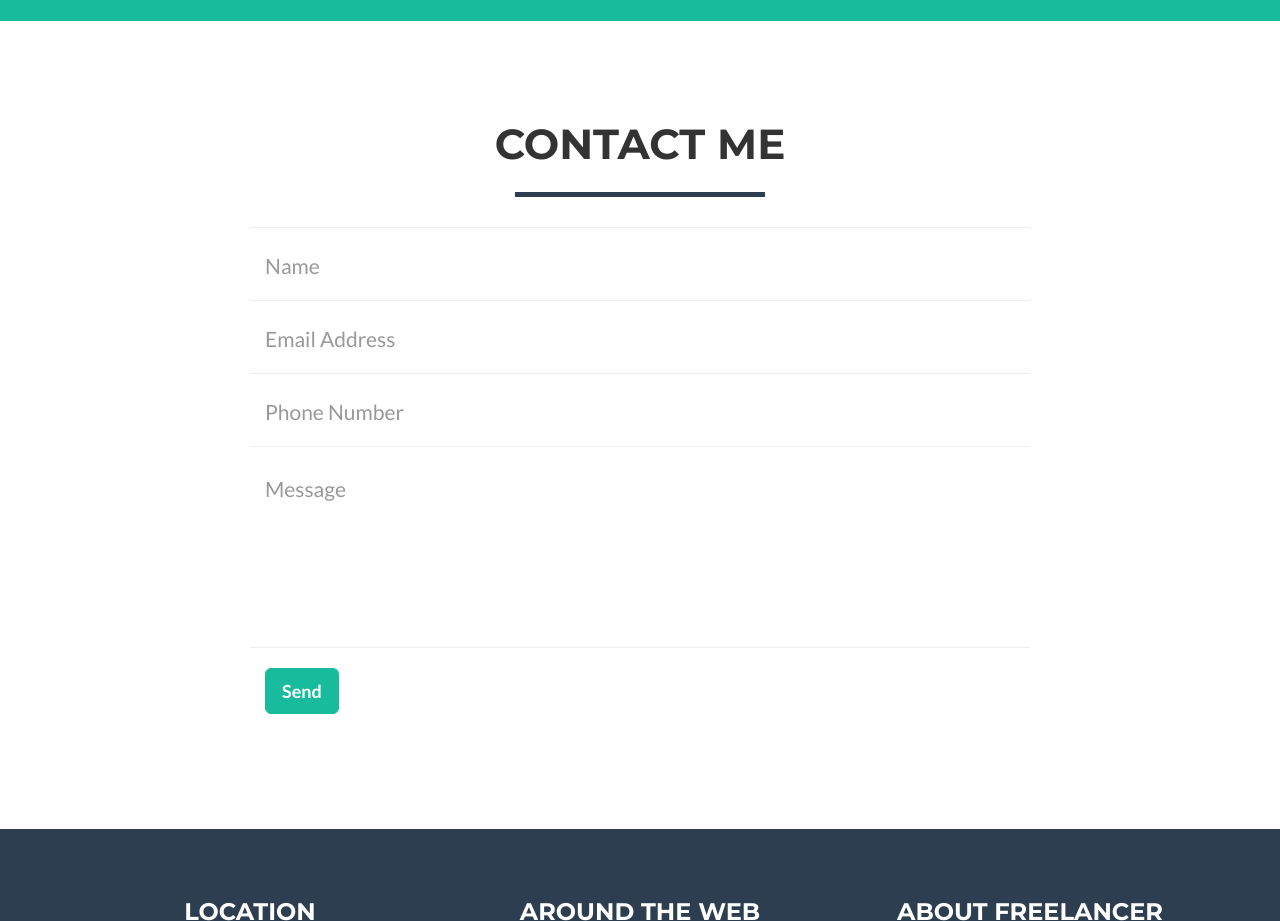
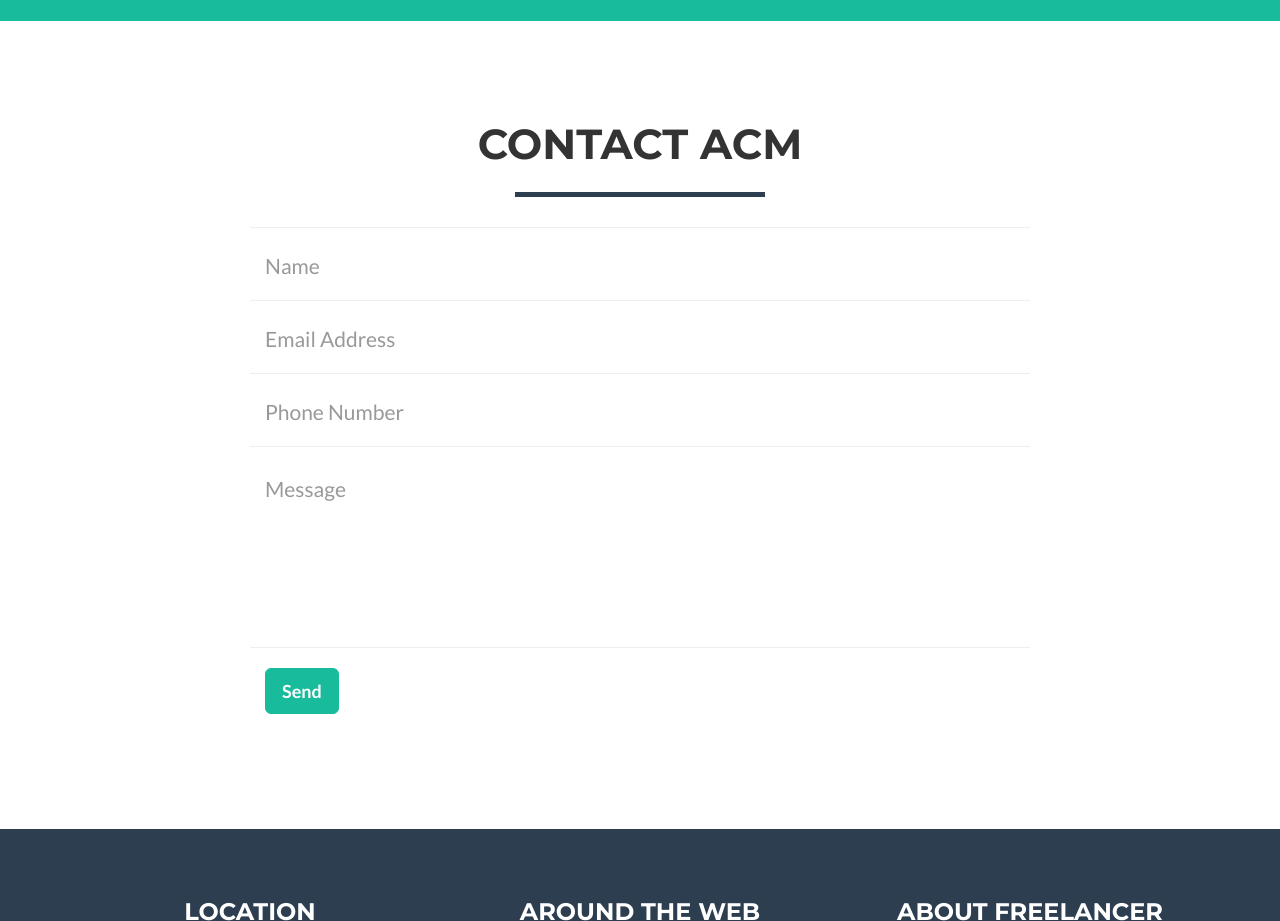
Before and after one commit to alekskivuls/github-pages-example, a website: page index.html in a window 1280 px wide. Shown: the part 2020-2941 px from the top of the page. Drawn offline with nearby package versions, Linux system fonts and the light colour scheme.

Commit message:
Change contact to ACM

```diff
--- a/index.html
+++ b/index.html
@@ -187,7 +187,7 @@
         <div class="container">
             <div class="row">
                 <div class="col-lg-12 text-center">
-                    <h2>Contact Me</h2>
+                    <h2>Contact ACM</h2>
                     <hr class="star-primary">
                 </div>
             </div>
```
